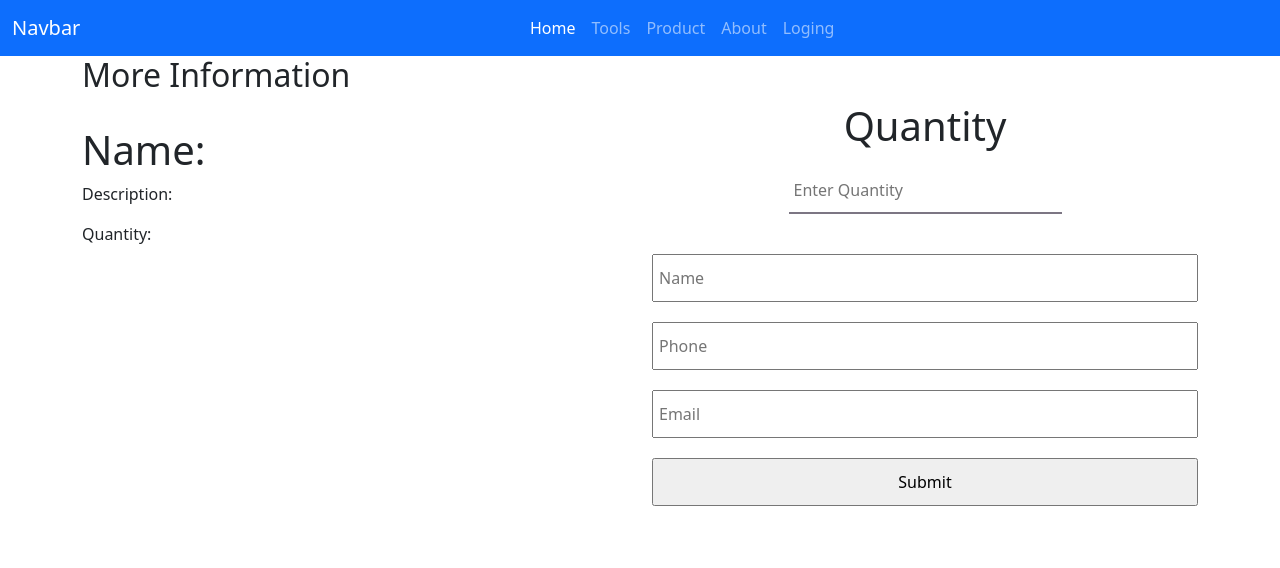
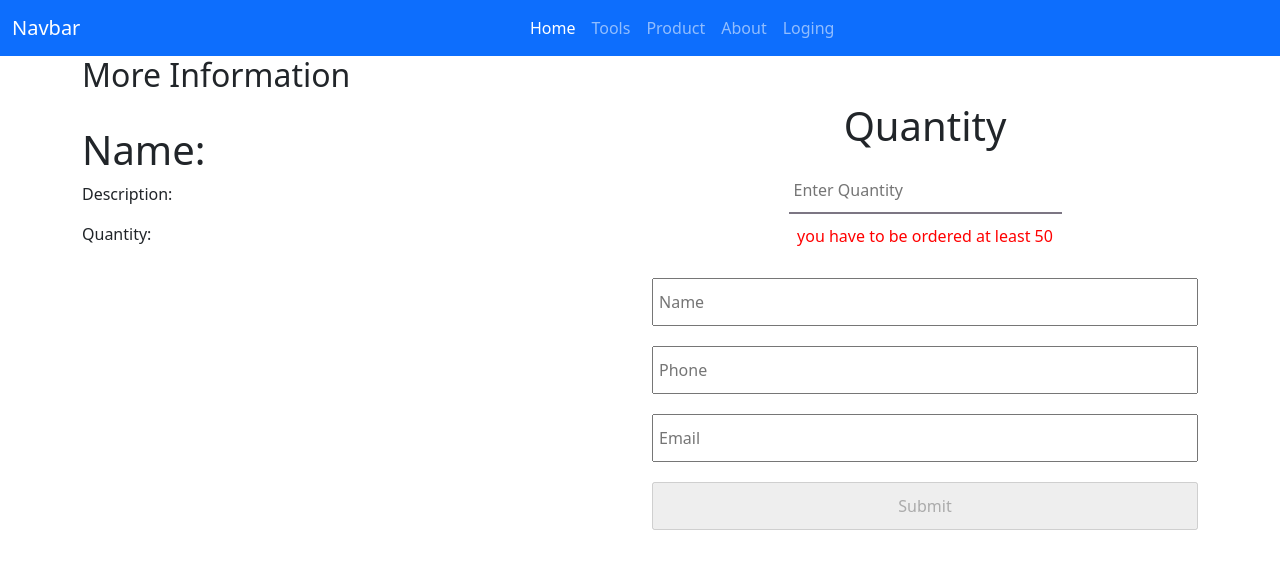
Before and after one commit to hemaiath-uddiin/Drill-machine-manufacture, a React (Create React App) app: page /details/1 in a window 1280 px wide. Shown: the top 568 px of the page. Built offline with nearby package versions, Linux system fonts and the light colour scheme; no server answers.

Commit message:
react hook form added

```diff
--- a/src/Details/Details.js
+++ b/src/Details/Details.js
@@ -14,6 +14,14 @@ const Details = ({ children }) => {
     }, [])
     const { register, handleSubmit } = useForm();
     const onSubmit = data => console.log(data);
+           const [count,setCount] = useState('1')
+          const handleQuantity =(e)=>{
+                setCount(+e.target.value)
+
+          }
+            const orderPurchase =()=>{
+                window.confirm("are You sure want to purchase?")
+            }
     return (
 
         <div className='container'>
@@ -30,14 +38,18 @@ const Details = ({ children }) => {
                    <div className="forms">
                          <div className="quantity">
                          <h1> Quantity</h1>
-                         <input placeholder='Enter Quantity' className='w-50 ' type="number" />
+                         <input onChange={handleQuantity} placeholder='Enter Quantity' className='w-50 ' type="number" />
+                          <p style={{color:"red"}}> {count<details.qunatity && count>=50?" Yes you can order Now  ":"you have to be  ordered at least 50"} </p>
+                          <p style={{color:"red"}}> {count>=details.qunatity ?"product are not available":""} </p>
                          </div>
                    <form onSubmit={handleSubmit(onSubmit)}>
+
+
 
                         <input placeholder='Name' {...register("Name", { required: true, })} /> <br />
                         <input placeholder='Phone' type= "number" {...register("Phone")} /> <br />
                         <input placeholder='Email' type="email" {...register("Email")} /> <br />
-                        <input type="submit" />
+                        <input onClick={()=>{orderPurchase()} } type="submit" disabled={count<=details.qunatity && count>=50 ? false:true } />
                     </form>
 
                    </div>
```
